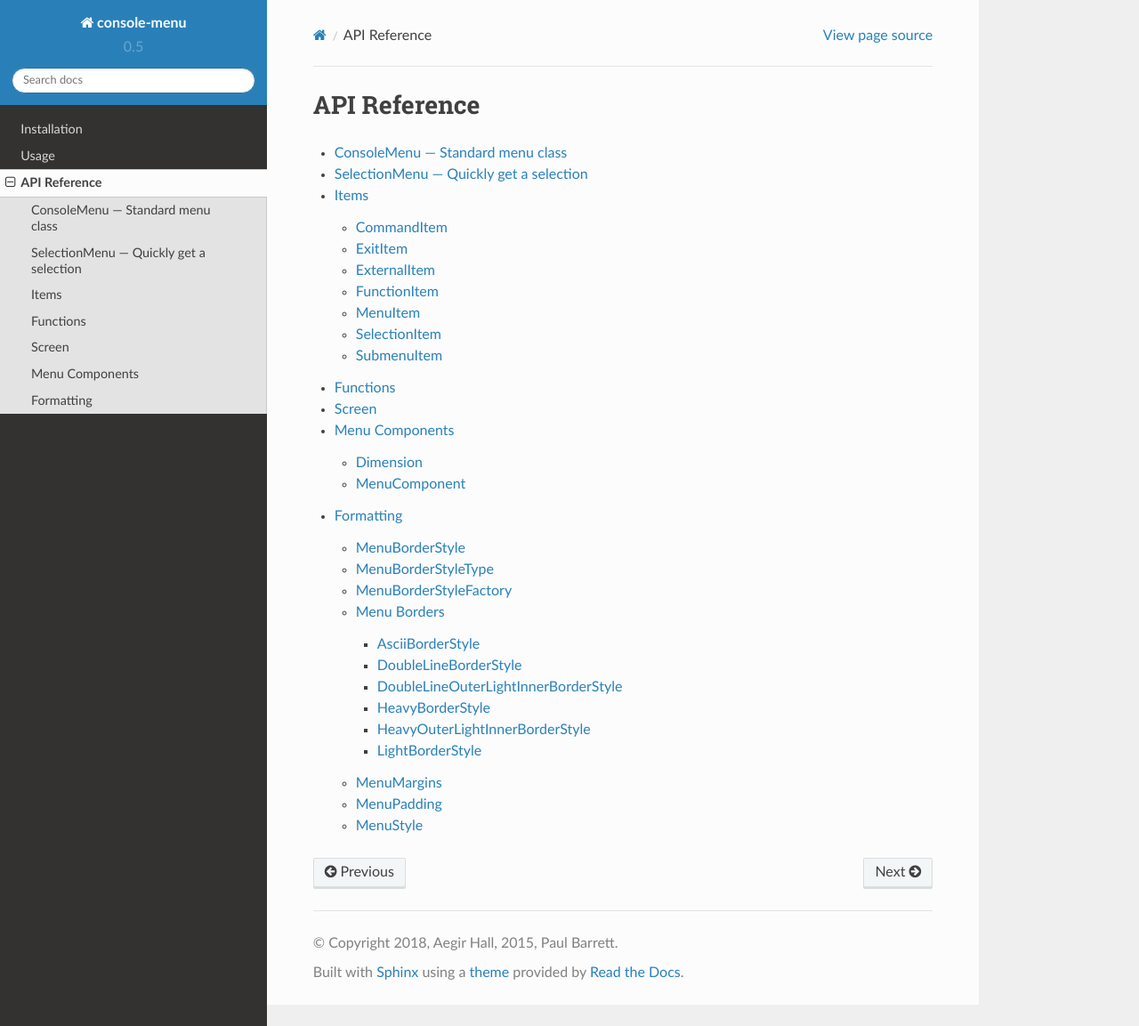
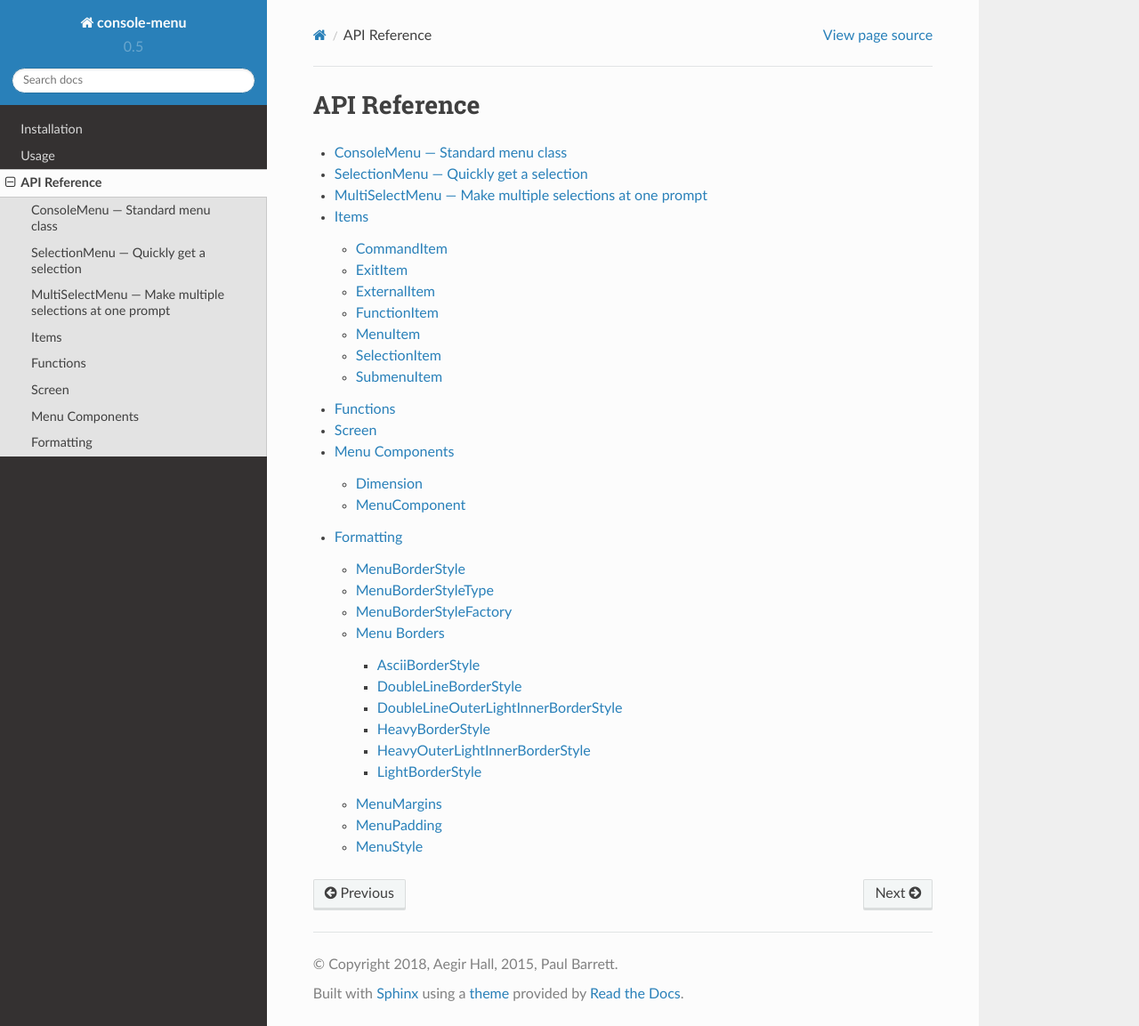
Before and after one commit to aegirhall/console-menu, a Sphinx documentation site: the page built from docs/consolemenu.rst, in a window 1280 px wide and 1153 px high. Shown: the whole window at 89% size. Built offline with Sphinx 7.4.7 and the Read the Docs theme 2.0.0, drawn with Linux system fonts in a browser that asks for light colours.

Commit message:
docs for multiselect menu

```diff
--- a/docs/consolemenu.rst
+++ b/docs/consolemenu.rst
@@ -5,6 +5,7 @@ API Reference
 
     consolemenu/ConsoleMenu
     consolemenu/SelectionMenu
+    consolemenu/MultiSelectMenu
     items
     consolemenu/functions
     consolemenu/Screen
--- /dev/null
+++ b/docs/consolemenu/MultiSelectMenu.rst
@@ -0,0 +1,7 @@
+MultiSelectMenu --- Make multiple selections at one prompt
+==========================================================
+
+Bases: :class:`consolemenu.ConsoleMenu`
+
+.. autoclass:: consolemenu.MultiSelectMenu
+    :members:
```
Also changed, not shown: 1 other file.
